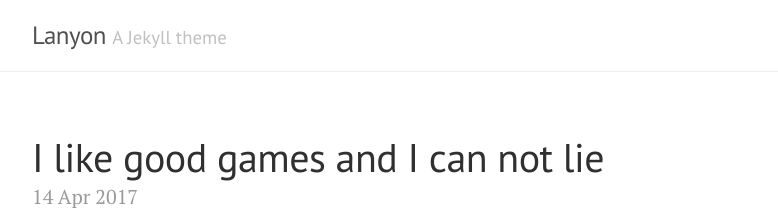
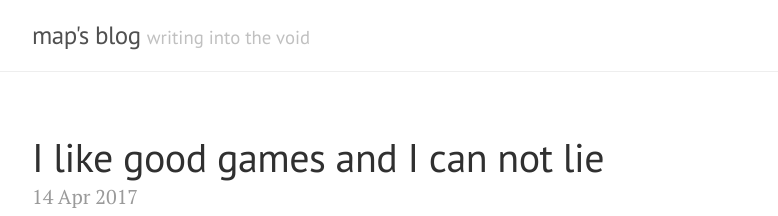
Before and after one commit to m4p/blog, a Jekyll site: the page built from index.html, in a window 1280 px wide and 900 px high. Shown: the top 216 px of the window, without its empty margins (248-1026 px from the left). Built offline with Jekyll 4.4.1, drawn with Linux system fonts in a browser that asks for light colours; the list of posts is cut into pages by our own code.

Commit message:
fixing config file

```diff
--- a/_config.yml
+++ b/_config.yml
@@ -3,20 +3,13 @@
 permalink: :title:output_ext
 
 # Setup
-title:               Lanyon
-tagline:             'A Jekyll theme'
-description:         'A reserved <a href="http://jekyllrb.com" target="_blank">Jekyll</a> theme that places the utmost gravity on content with a hidden drawer. Made by <a href="https://twitter.com/mdo" target="_blank">@mdo</a>.'
-url:                 http://lanyon.getpoole.com
+title:               map's blog
+tagline:             'writing into the void'
+url:                 https://blog.map.wtf
 baseurl:             ''
 plugins:                [jekyll-paginate]
 paginate:            5
 paginate_path: "page:num"
 
-# About/contact
-author:
-  name:              Mark Otto
-  url:               https://twitter.com/mdo
-  email:             markdotto@gmail.com
-
 # Custom vars
 version:             1.0.0
```
